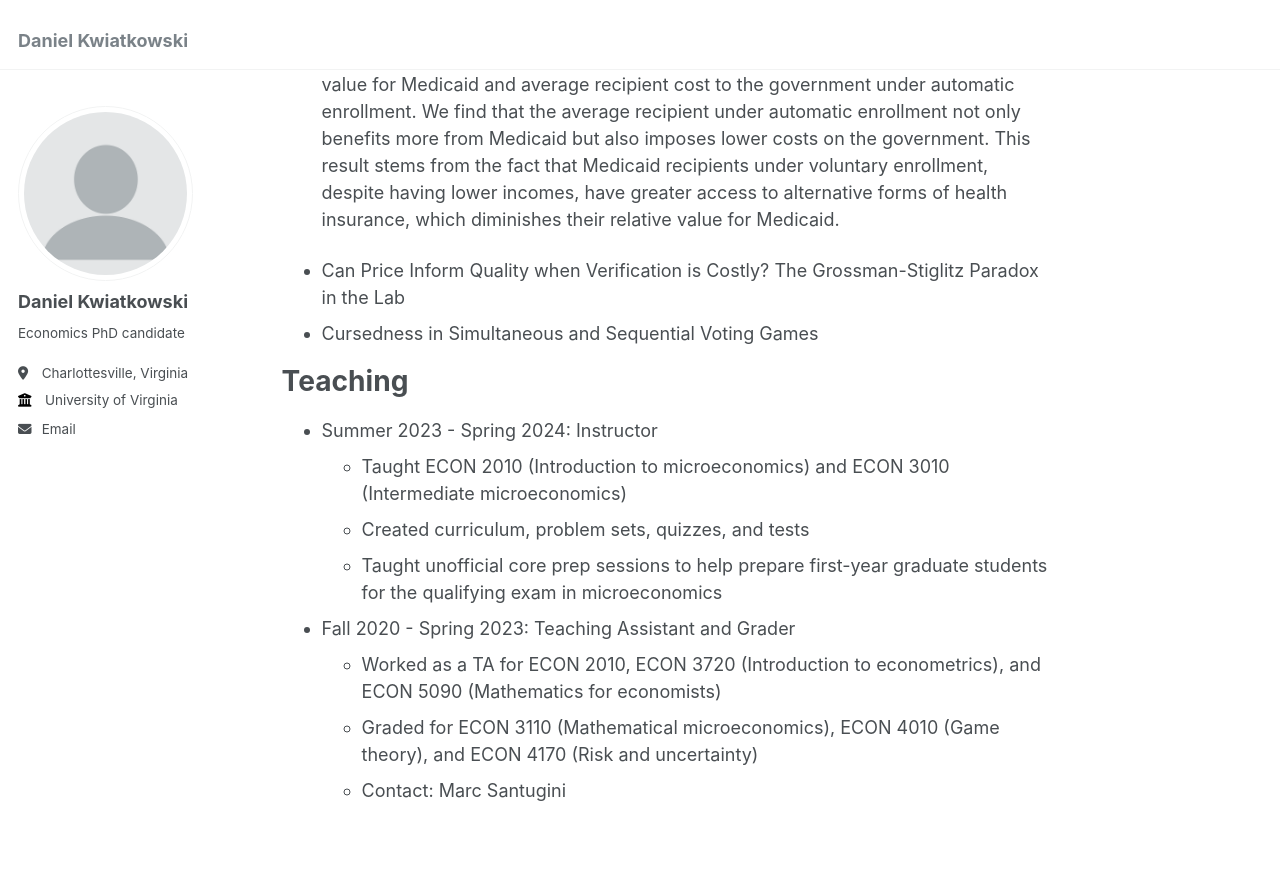
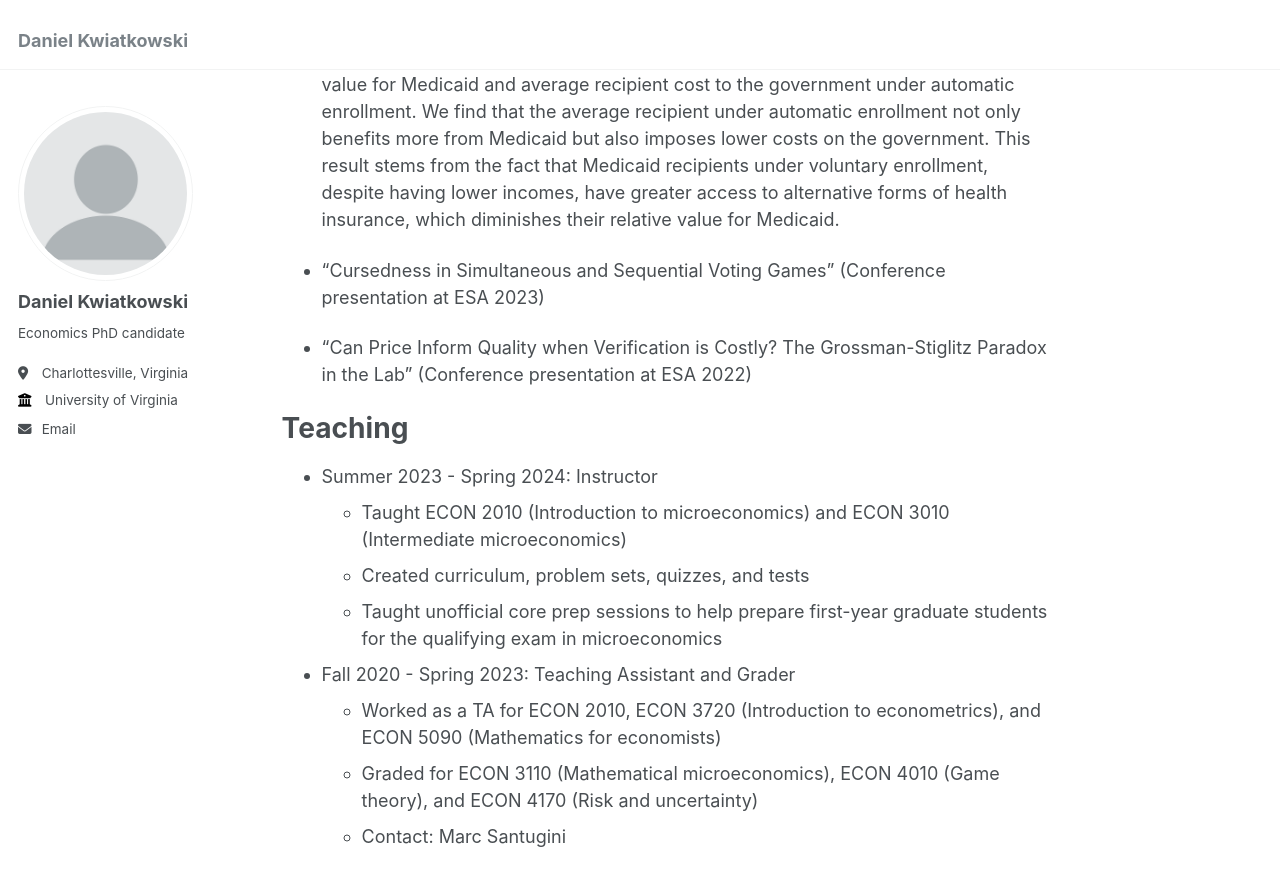
Before and after one commit to dvkwiat/dvkwiat.github.io, a Jekyll site: the page built from _pages/about.md, in a window 1280 px wide and 900 px high, scrolled down 1316 px. Shown: the top 886 px of the window. Built offline with Jekyll 4.4.1, drawn with Linux system fonts in a browser that asks for light colours.

Commit message:
Update about.md

```diff
--- a/_pages/about.md
+++ b/_pages/about.md
@@ -27,8 +27,9 @@ In Progress
 
   Is voluntary enrollment an effective strategy to limit Medicaid participation? This paper provides new evidence, using data from the Oregon Health Insurance Experiment, where Medicaid expansion was implemented through random assignment. We compare the average recipient value for Medicaid and average recipient cost to the government under voluntary enrollment to the average recipient value for Medicaid and average recipient cost to the government under automatic enrollment. We find that the average recipient under automatic enrollment not only benefits more from Medicaid but also imposes lower costs on the government. This result stems from the fact that Medicaid recipients under voluntary enrollment, despite having lower incomes, have greater access to alternative forms of health insurance, which diminishes their relative value for Medicaid.
 
-* Can Price Inform Quality when Verification is Costly? The Grossman-Stiglitz Paradox in the Lab
-* Cursedness in Simultaneous and Sequential Voting Games
+* "Cursedness in Simultaneous and Sequential Voting Games" (Conference presentation at ESA 2023)
+
+* "Can Price Inform Quality when Verification is Costly? The Grossman-Stiglitz Paradox in the Lab" (Conference presentation at ESA 2022)
 
 Teaching
 ======
```
